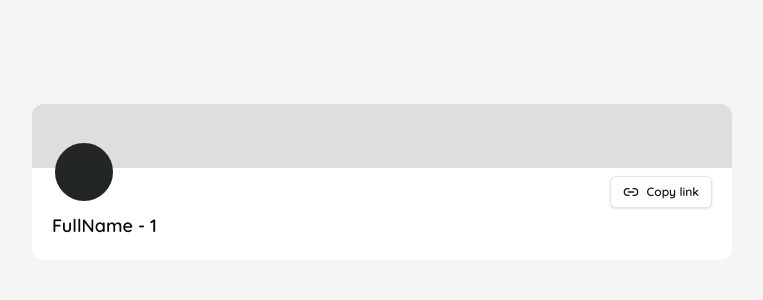
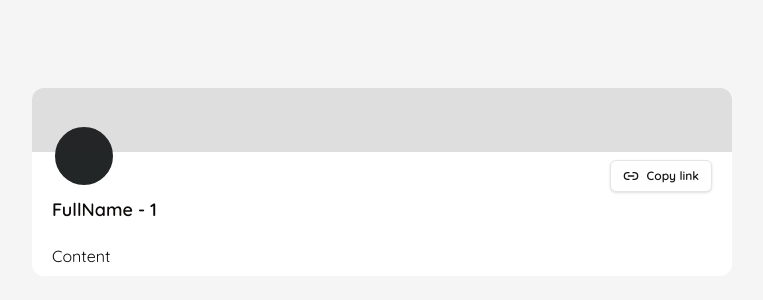
Before and after one commit to russellbanares322/chateu, a Next.js app: page /profile/1 in a window 1280 px wide. Shown: the part 138-438 px from the top of the page, without its empty margins (258-1021 px from the left). Built offline with nearby package versions, Linux system fonts and the light colour scheme; what @convex-dev/auth would draw is missing.

Commit message:
feat: add content section in user profile

```diff
--- a/app/profile/[userId]/page.tsx
+++ b/app/profile/[userId]/page.tsx
@@ -33,6 +33,8 @@ export default async function Profile({ params }: ProfileProps) {
             </div>
           </div>
         </div>
+        {/* Content */}
+        <div className="mx-5 pb-2">Content</div>
       </div>
     </div>
   );
```
